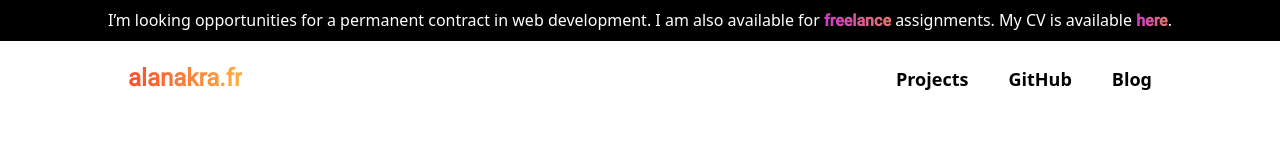
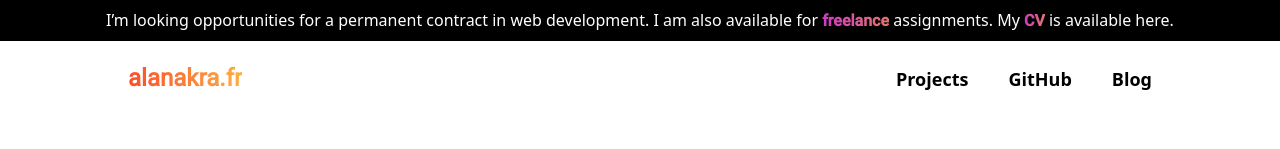
Before and after one commit to alanakra/alan-web, a Next.js app: page / in a window 1280 px wide. Shown: the top 149 px of the page. Built offline with nearby package versions, Linux system fonts and the light colour scheme.

Commit message:
Style Banner

```diff
--- a/components/Banner.js
+++ b/components/Banner.js
@@ -1,13 +1,12 @@
 import Link from 'next/link'
-import { useState } from 'react'
 
 export default function Banner(props) {
 //  console.log(props)
 
  const hideBanner = () => {
   if (typeof window !== 'undefined') {
-      sessionStorage.setItem('hideBanner', true.toString())
-      console.log('from banner component: '+sessionStorage.getItem('hideBanner'))
+    sessionStorage.setItem('hideBanner', true.toString())
+    console.log('from banner component: '+sessionStorage.getItem('hideBanner'))
   }
  }
 
@@ -18,7 +17,7 @@ export default function Banner(props) {
  return (
   <div className="bg-black text-white sm:text-center p-2 flex justify-between cursor-pointer">
    <div></div>
-   <p>I’m looking opportunities for a permanent contract in web development. I am also available for <a href="https://www.malt.fr/profile/alanakra" className="link-banner">freelance</a> assignments. My CV is available <Link href="/CV.pdf"><a className="link-banner">here</a></Link>.</p>
+   <p>I’m looking opportunities for a permanent contract in web development. I am also available for <a href="https://www.malt.fr/profile/alanakra" className="link-banner">freelance</a> assignments. My <Link href="/CV.pdf"><a className="link-banner">CV</a></Link> is available here.</p>
 
    <i className="fas fa-times" onClick={hideBanner}></i>
   </div>
```
